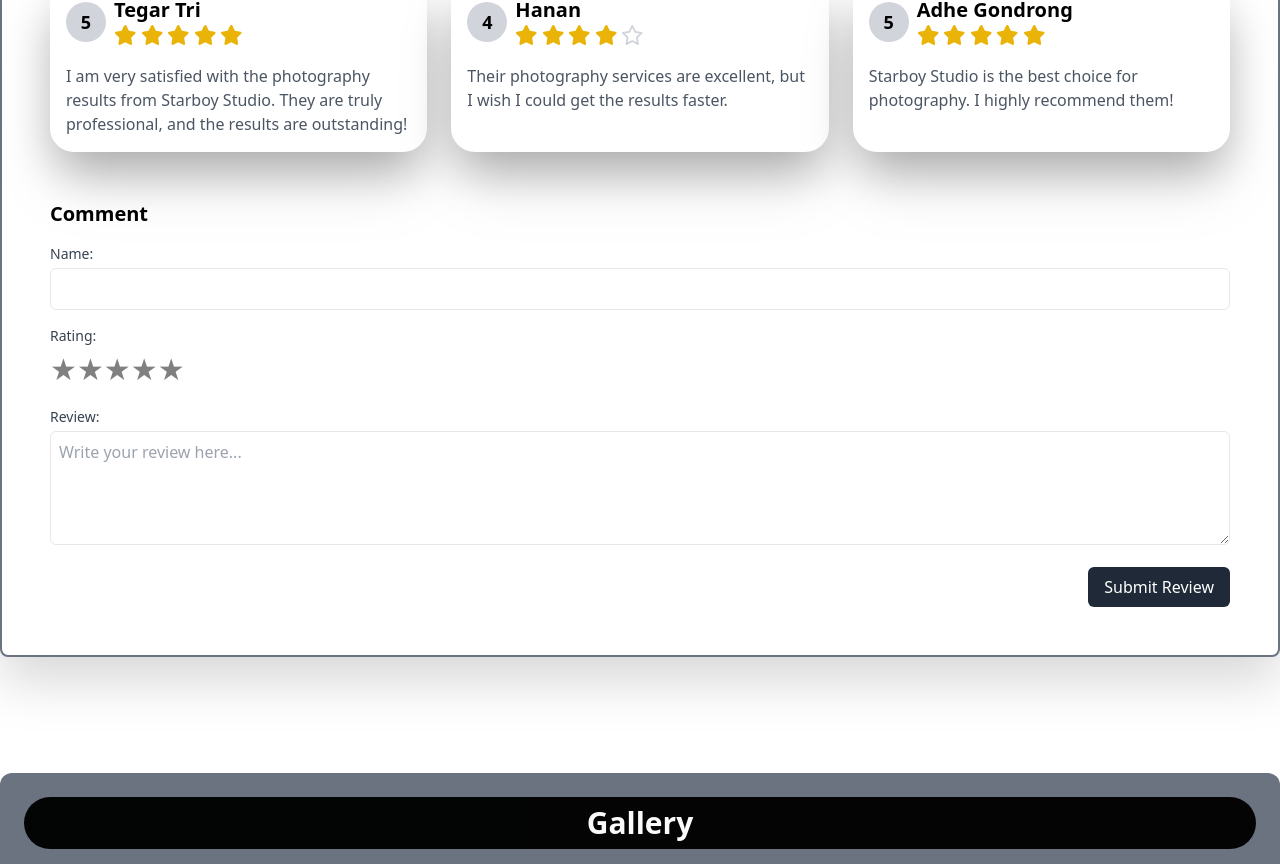
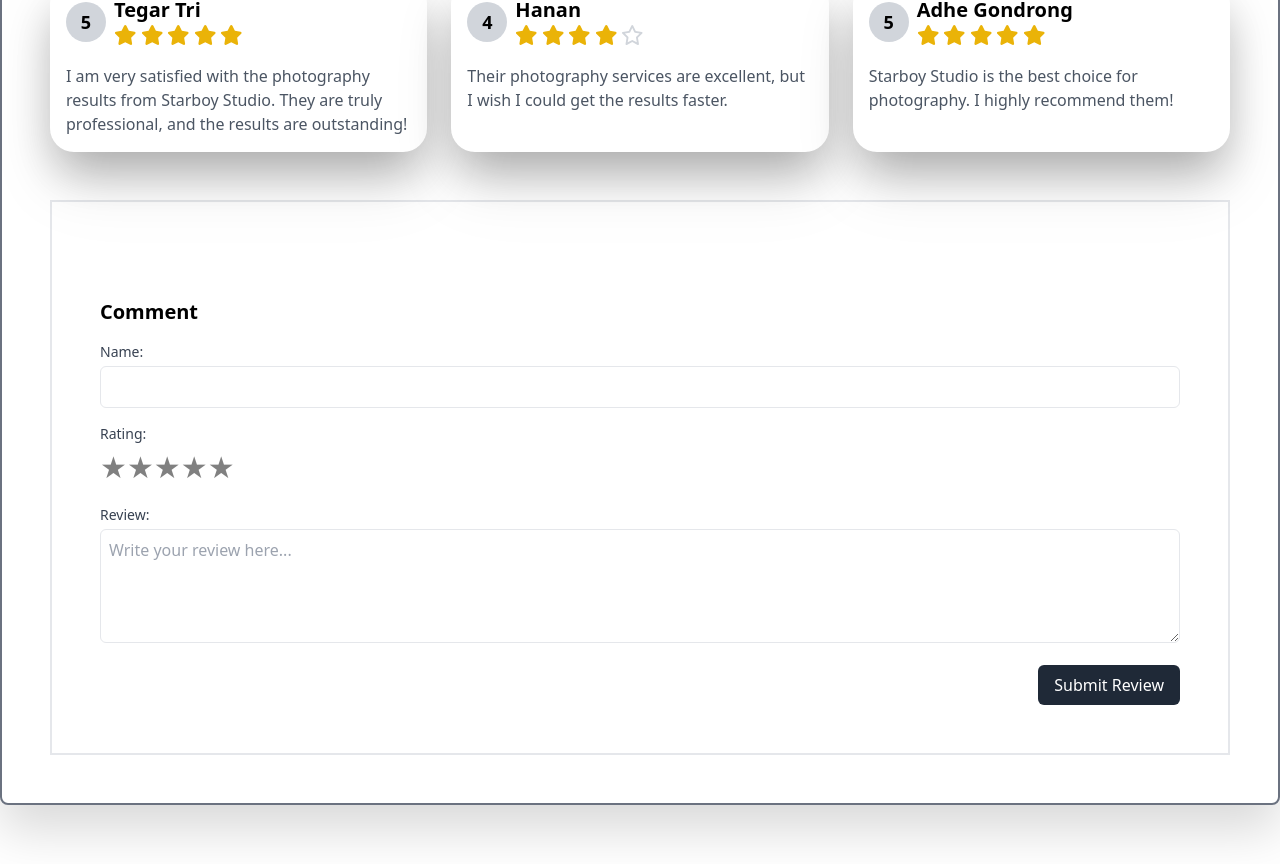
Before and after one commit to Genta-arya/Simple-landingpage, a React (Create React App) app: page / in a window 1280 px wide. Shown: the part 1856-2720 px from the top of the page. Built offline with nearby package versions, Linux system fonts and the light colour scheme.

Commit message:
add comment

```diff
--- a/src/View/Home/Component/Form.jsx
+++ b/src/View/Home/Component/Form.jsx
@@ -65,7 +65,7 @@
   };
 
   return (
-    <div>
+    <div className="border-2 border-gray-200 p-12 mt-12">
       <h2 className="text-xl font-semibold mb-4 mt-12 ">Comment</h2>
       <form onSubmit={handleSubmit} className="flex flex-col items-start">
         <div className="mb-4 w-full">
```
